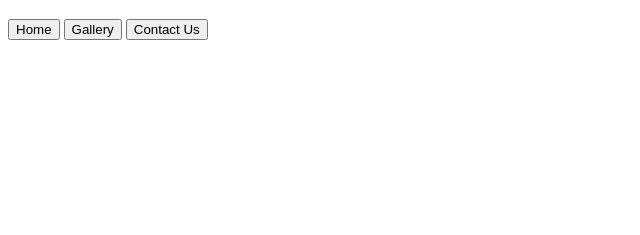
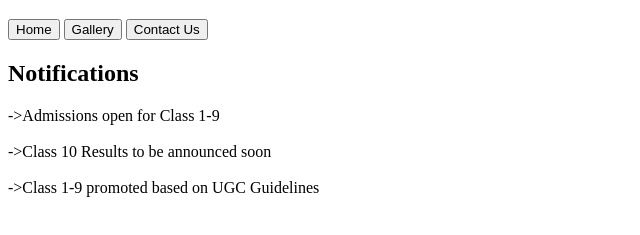
Before and after one commit to Neha152001/Javascript, a plain HTML site: page index.html in a window 1280 px wide. Shown: the part 61-296 px from the top of the page, without its empty margins (0-640 px from the left). Drawn offline with Linux system fonts and the light colour scheme.

```diff
--- a/index.html
+++ b/index.html
@@ -14,7 +14,16 @@
     <button>Contact Us</button>
     </header>
     <main>
-
+     <div>
+         <h2>Notifications</h2>
+         <p>
+             ->Admissions open for Class 1-9<br>
+             <br>
+             ->Class 10 Results to be announced soon <br>
+             <br>
+             ->Class 1-9 promoted based on UGC Guidelines<br>
+         </p>
+     </div>
     </main>
     <footer>
 
```
